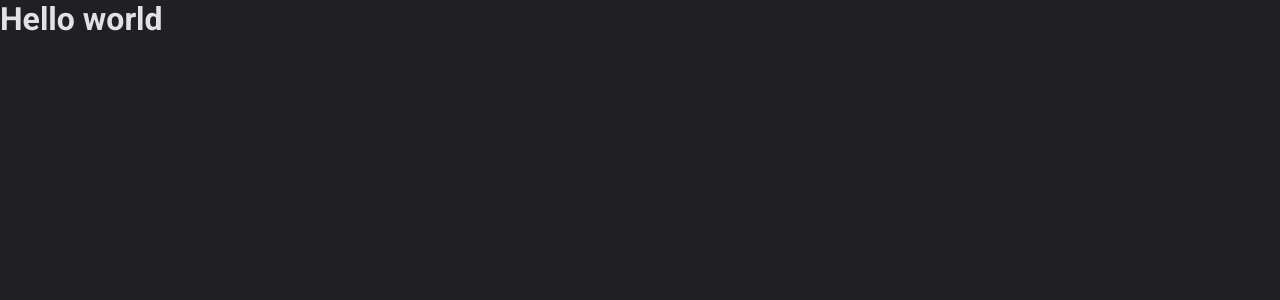
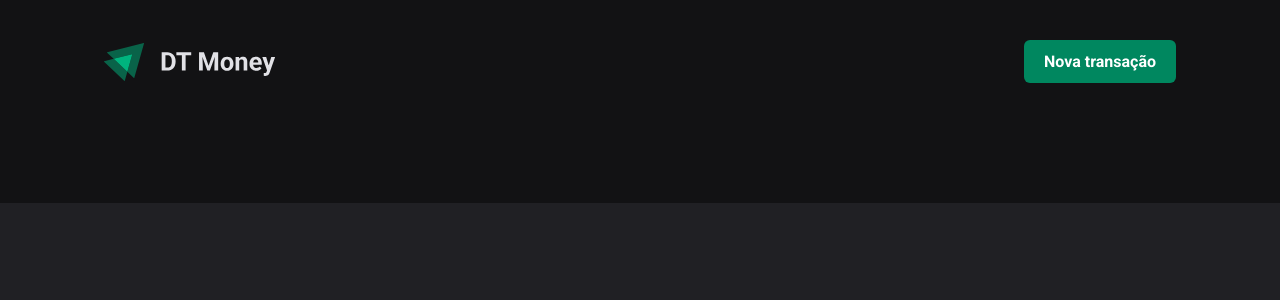
Before and after one commit to ajcadev/dt-money, a React (Vite) app: page / in a window 1280 px wide. Shown: the top 300 px of the page. Built offline with nearby package versions, Linux system fonts and the light colour scheme.

Commit message:
add Header component

```diff
--- a/src/App.tsx
+++ b/src/App.tsx
@@ -1,11 +1,12 @@
 import { ThemeProvider } from "styled-components";
+import { Transactions } from "./pages/Transactions";
 import { GlobalStyles } from "./styles/global";
 import { defaultTheme } from "./styles/themes/default";
 
 export function App() {
   return (
     <ThemeProvider theme={ defaultTheme }>
-      <h1>Hello world</h1>
+      <Transactions />
       <GlobalStyles />
     </ThemeProvider>
   )
--- /dev/null
+++ b/src/components/Header/index.tsx
@@ -0,0 +1,13 @@
+import { HeaderContainer, HeaderContent, NewTransactionButton } from "./styles";
+import logoImg from '../../assets/logo.svg'
+
+export function Header() {
+  return (
+    <HeaderContainer>
+      <HeaderContent>
+        <img src={ logoImg } alt="" />
+        <NewTransactionButton>Nova transação</NewTransactionButton>
+      </HeaderContent>
+    </HeaderContainer>
+  )
+}
--- /dev/null
+++ b/src/components/Header/styles.ts
@@ -0,0 +1,30 @@
+import styled from "styled-components";
+
+export const HeaderContainer = styled.header`
+  background-color: ${props => props.theme["gray-900"]};
+  padding: 40px 0 120px;
+`
+export const HeaderContent = styled.div`
+  max-width: 1120px;
+  margin: 0 auto;
+  padding: 0 24px;
+
+  display: flex;
+  justify-content: space-between;
+  align-items: center;
+`
+
+export const NewTransactionButton = styled.button`
+  background-color: ${props => props.theme["green-500"]};
+  color: ${props => props.theme.white};
+  padding: 12px 20px;
+  border: 0;
+  font-weight: bold;
+  cursor: pointer;
+  border-radius: 6px;
+
+  &:hover {
+    background-color: ${props => props.theme["green-300"]};
+    transition: background-color 2s;
+  }
+`
--- /dev/null
+++ b/src/pages/Transactions/index.tsx
@@ -0,0 +1,10 @@
+import { Header } from "../../components/Header";
+import { TransactionsContainer } from "./styles";
+
+export function Transactions() {
+  return (
+    <TransactionsContainer>
+      <Header />
+    </TransactionsContainer>
+  )
+}
--- /dev/null
+++ b/src/pages/Transactions/styles.ts
@@ -0,0 +1,5 @@
+import styled from "styled-components";
+
+export const TransactionsContainer = styled.main`
+
+`
```
Also changed, not shown: src/assets/logo.svg (added).
